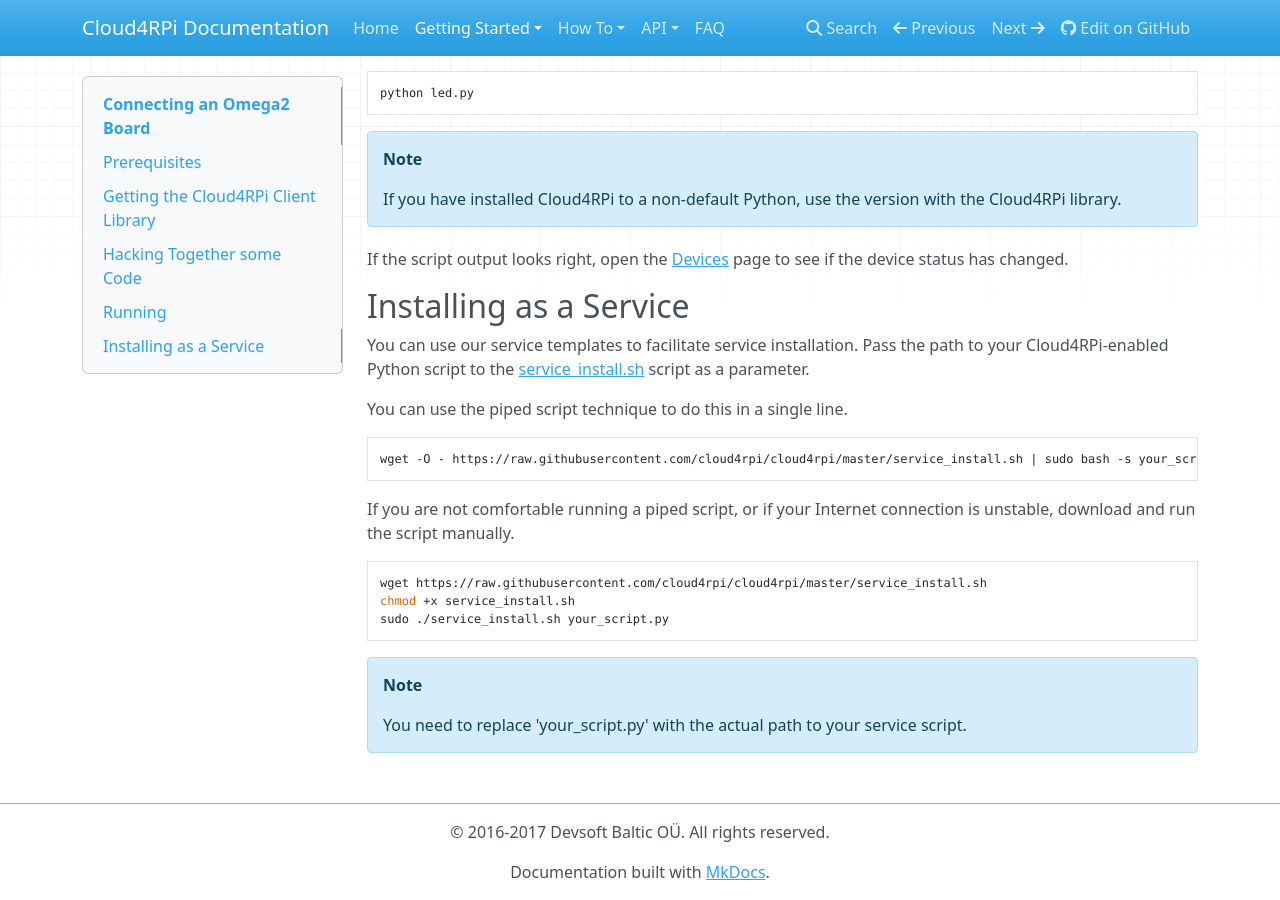
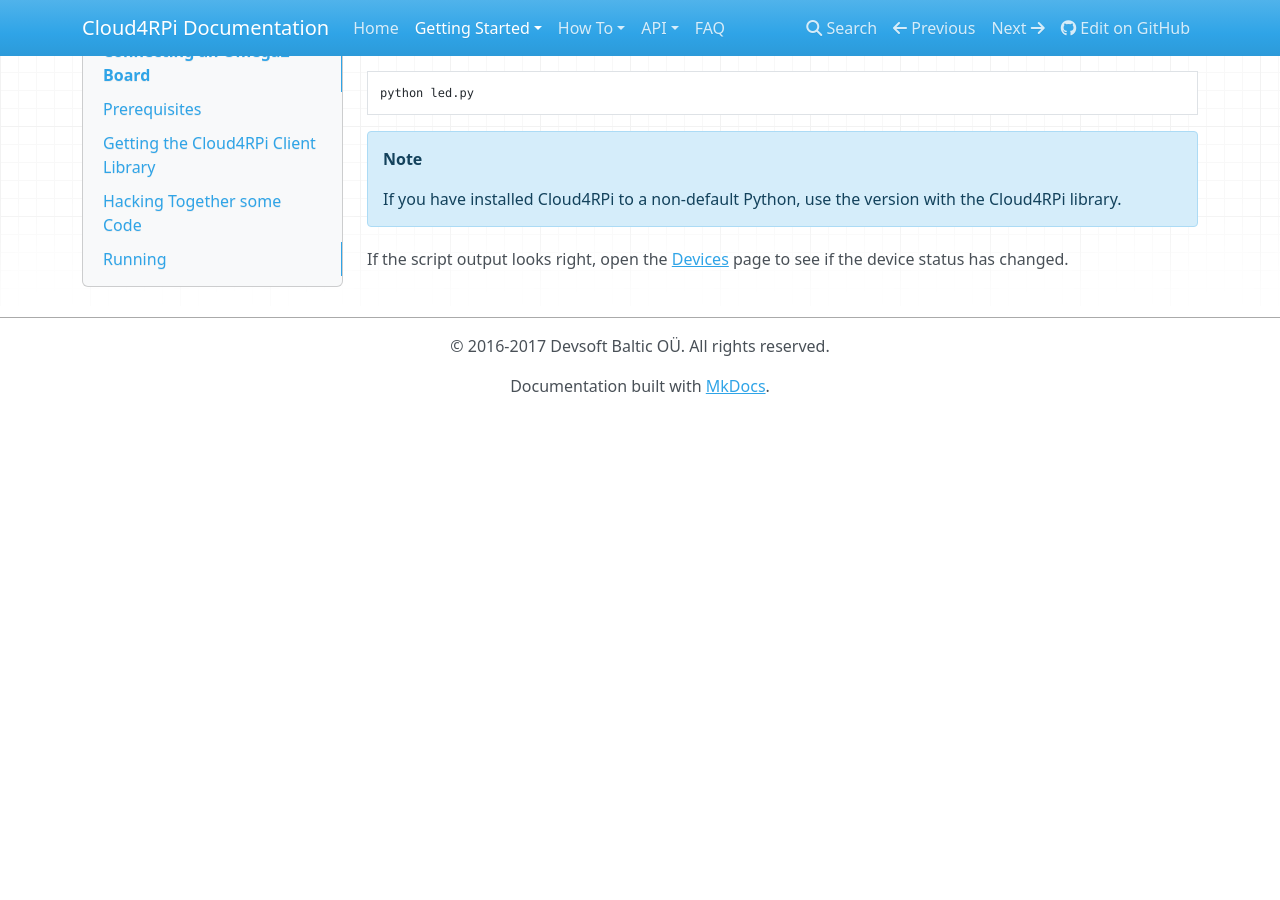
Before and after one commit to cloud4rpi/docs, an MkDocs documentation site: the page built from docs/start/o2.md, in a window 1280 px wide and 900 px high, scrolled down 1214 px. Built offline with MkDocs 1.6.1, drawn with Linux system fonts in a browser that asks for light colours; nearby versions of some CDN libraries; old or Windows-style settings are respelled for this version of MkDocs; after the commit the page ends 1628 px from its top, so only the background shows below that.

Commit message:
service_install.sh script's new location

````diff
--- a/docs/start/o2.md
+++ b/docs/start/o2.md
@@ -55,25 +55,3 @@
     If you have installed Cloud4RPi to a non-default Python, use the version with the Cloud4RPi library.
 
 If the script output looks right, open the [Devices](https://cloud4rpi.io/devices) page to see if the device status has changed.
-
-
-## Installing as a Service
-
-You can use our service templates to facilitate service installation. Pass the path to your Cloud4RPi-enabled Python script to the [service_install.sh](https://github.com/cloud4rpi/cloud4rpi/blob/master/service_install.sh) script as a parameter.
-
-You can use the piped script technique to do this in a single line.
-
-```sh
-wget -O - https://raw.githubusercontent.com/cloud4rpi/cloud4rpi/master/service_install.sh | sudo bash -s your_script.py
-```
-
-If you are not comfortable running a piped script, or if your Internet connection is unstable, download and run the script manually.
-
-```sh
-wget https://raw.githubusercontent.com/cloud4rpi/cloud4rpi/master/service_install.sh
-chmod +x service_install.sh
-sudo ./service_install.sh your_script.py
-```
-
-!!! Note
-    You need to replace 'your_script.py' with the actual path to your service script.
````
Also changed, not shown: docs/faq.md (+3 -3 lines), docs/howto/chip.md (+1 -1 lines), docs/howto/rpi.md (+1 -1 lines), docs/start/chip.md (+1 -10 lines), docs/start/rpi.md (+1 -10 lines).
